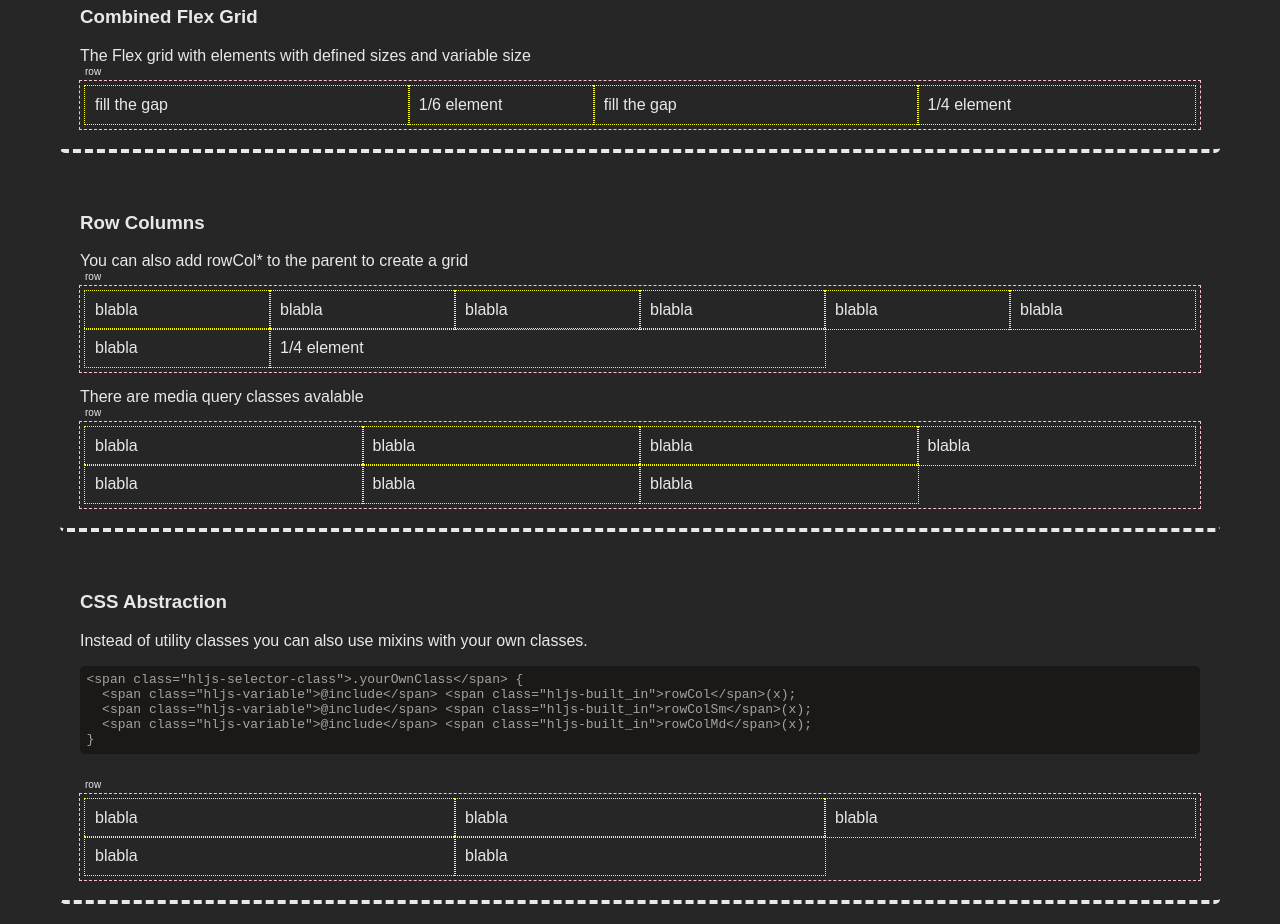
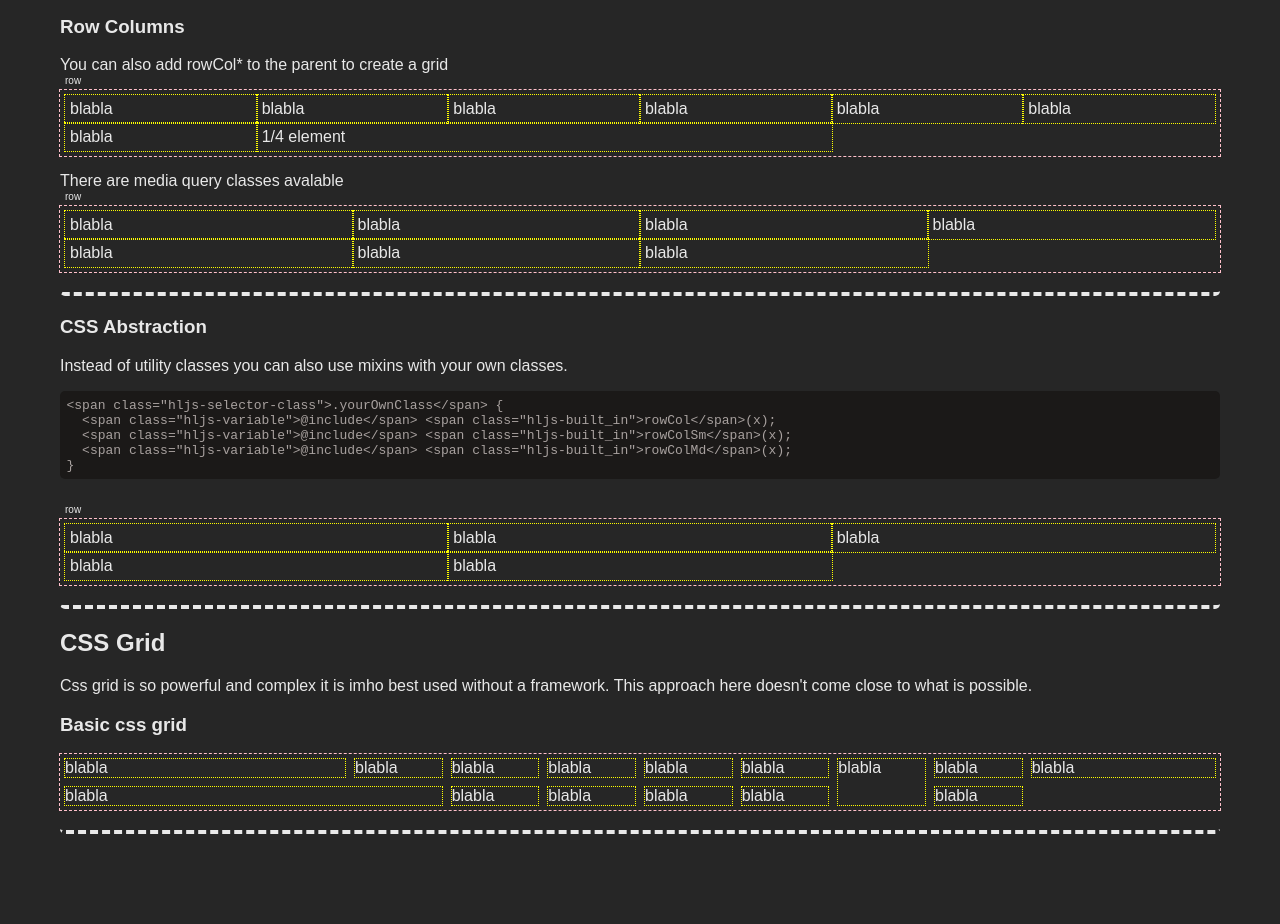
Before and after one commit to kaspar-allenbach/skelett-flexbox-grid, a website: page www/index.html in a window 1280 px wide. Shown: the part 1160-2084 px from the top of the page. After the commit the page ends 2014 px from the top, so only its background shows below. Drawn offline with nearby package versions, Linux system fonts and the light colour scheme; a web font is replaced by a local one.

Commit message:
add basic grid

```diff
--- a/src/_gugusGridFlex.scss
+++ b/src/_gugusGridFlex.scss
@@ -5,10 +5,10 @@
   flex-wrap: wrap;
   > .col {
     flex-grow: 1;
-    padding: $gridPadding;
+    padding: $gridPadding / 2;
   }
   > [class*="col"] {
-    padding: $gridPadding;
+    padding: $gridPadding / 2;
   }
 }
 
--- a/src/_gugusGridGrid.scss
+++ b/src/_gugusGridGrid.scss
@@ -1,13 +1,13 @@
 // ////////// css grid model ////////// //
 .cssGrid {
   display: grid;
-  grid-template-columns: repeat($baseGrid, 1fr);
+  grid-template-columns: $gridBaseTemplateColumns;
   grid-gap: $gridPadding;
 }
 
 
 //make span grid column classes
-@for $i from 1 through $baseGrid {
+@for $i from 1 through $gridBaseNumber {
 
   $spanVar: $i;
 
@@ -18,7 +18,7 @@
   }
 
   //within the span loop create all offset loops for each span option
-  @for $i from 1 through $baseGrid {
+  @for $i from 1 through $gridBaseNumber {
     .colSpan#{$i}_colOffset#{$spanVar} {
       grid-column: $i #{'/'} span $spanVar;
     }
@@ -26,7 +26,7 @@
 }
 
 //make span grid row classes
-@for $i from 1 through $baseGrid {
+@for $i from 1 through $gridBaseNumber {
   .rowSpan#{$i} {
     grid-row: span $i;
   }
--- a/src/_gugusGridVars.scss
+++ b/src/_gugusGridVars.scss
@@ -3,3 +3,14 @@ $baseGrid: 12;
 $gridPadding: 10px;
 
 $baseWrapSize: 1200px;
+
+// ////////// gugus css grid vars ////////// //
+
+// is used to generate all span classes
+// needs to correespond with the number of grid lines from $gridBaseColumns
+$gridBaseNumber: 12;
+
+//adjust to your need.
+// just make sure your number of grid lines are the same as $gridBaseNumber
+$gridBaseTemplateColumns: repeat($gridBaseNumber, 1fr);
+$gridBaseTemplateRows: auto;
--- a/src/_gugusGridWrappinator.scss
+++ b/src/_gugusGridWrappinator.scss
@@ -9,6 +9,8 @@
 }
 
 .gugusWrapper {
+  margin-right: - $gridPadding;
+  margin-left: - $gridPadding;
   &.outerWrapper {
     @include wrapSizer;
   }
--- a/src/demoStyles.scss
+++ b/src/demoStyles.scss
@@ -36,14 +36,14 @@ code.inline.hljs {
 }
 .demo {
   border-radius: 5px;
-  padding: 20px;
   border-bottom: 4px dashed #e8e8e8;
   margin-bottom: 20px;
+  padding-bottom: 20px;
   pre code {
     margin-bottom: 40px;
     border-radius: 5px;
   }
-  .flexGrid, .yourOwnClass {
+  .flexGrid, .yourOwnClass, .cssGrid {
     padding: 5px;
     outline: 1px dashed pink;
     &:before {
--- a/www/index.html
+++ b/www/index.html
@@ -138,6 +138,31 @@
 			</div>
 		</div>
 
+    <div class="gugusWrapper outerWrapper">
+      <h2>CSS Grid</h2>
+      <p>Css grid is so powerful and complex it is imho best used without a framework. This approach here doesn't come close to what is possible.</p>
+			<div class="demo">
+				<h3>Basic css grid</h3>
+				<div class="cssGrid">
+					<div class="colSpan3">blabla</div>
+					<div class="col">blabla</div>
+					<div class="col">blabla</div>
+					<div class="col">blabla</div>
+					<div class="col">blabla</div>
+          <div class="col">blabla</div>
+					<div class="col rowSpan2">blabla</div>
+					<div class="col">blabla</div>
+					<div class="colSpan2">blabla</div>
+          <div class="colSpan4">blabla</div>
+					<div class="col">blabla</div>
+					<div class="col">blabla</div>
+					<div class="col">blabla</div>
+          <div class="col">blabla</div>
+					<div class="col colSpan10_colOffset1">blabla</div>
+				</div>
+			</div>
+		</div>
+
 		<script>
 			$(document).ready(function () {
 $("code").each(function (i, block) {
```
Also changed, not shown: www/dist/demoStyles.css, www/dist/gugusGrid.css, 2 other files.
